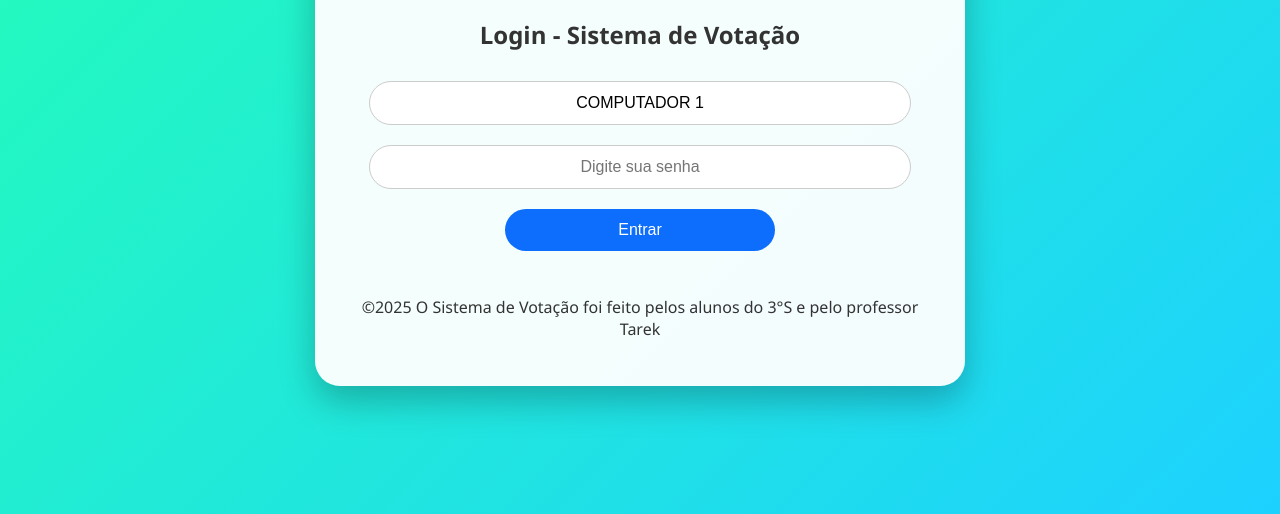
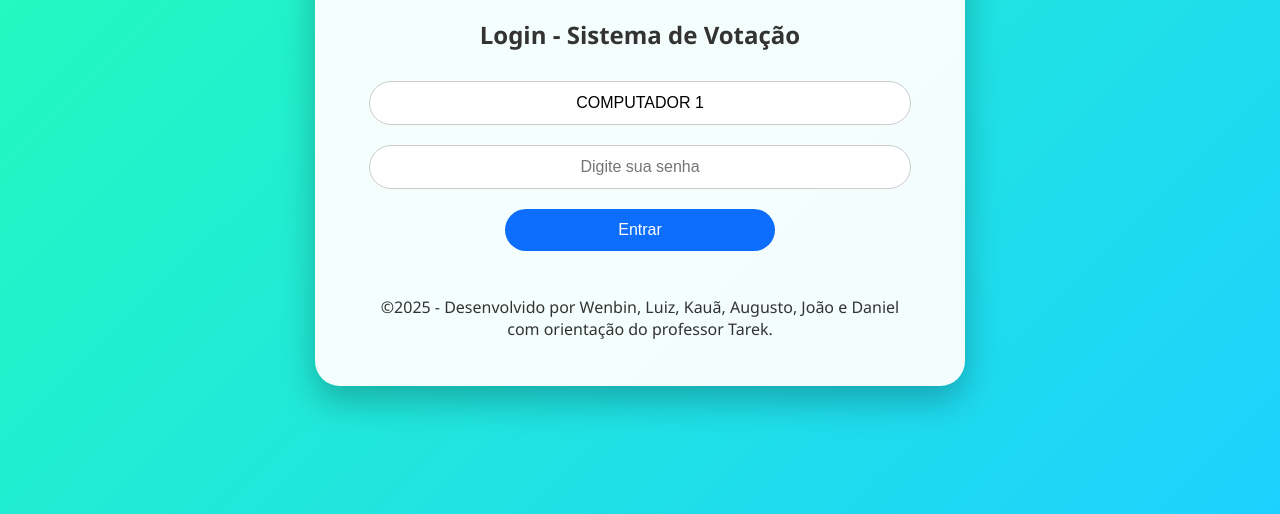
Before and after one commit to Wenbin9464/voto_computador1, a plain HTML site: page index.html in a window 1280 px wide. Shown: the part 286-800 px from the top of the page. Drawn offline with nearby package versions, Linux system fonts and the light colour scheme.

Commit message:
Update index.html
mudar o footer

```diff
--- a/index.html
+++ b/index.html
@@ -19,7 +19,7 @@
         <button onclick="login()">Entrar</button>
         <p id="login-error" class="erro-msg"></p>
     </div>
-    <p>&copy;2025 O Sistema de Votação foi feito pelos alunos do 3°S e pelo professor Tarek</p>
+    <p>&copy;2025 - Desenvolvido por Wenbin, Luiz, Kauã, Augusto, João e Daniel<br>com orientação do professor Tarek.</p>
 </div>
 
 <!-- Votação -->
```
